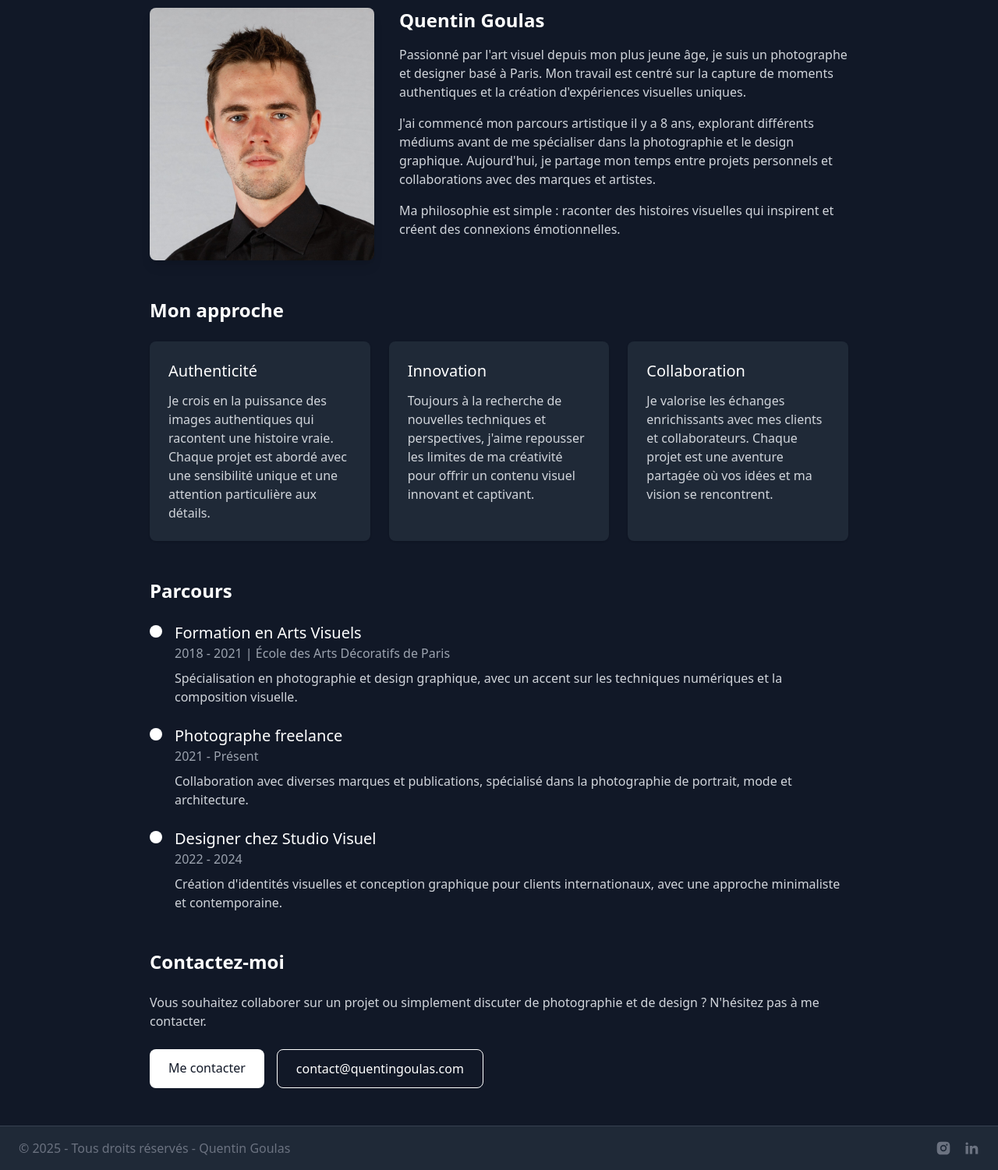
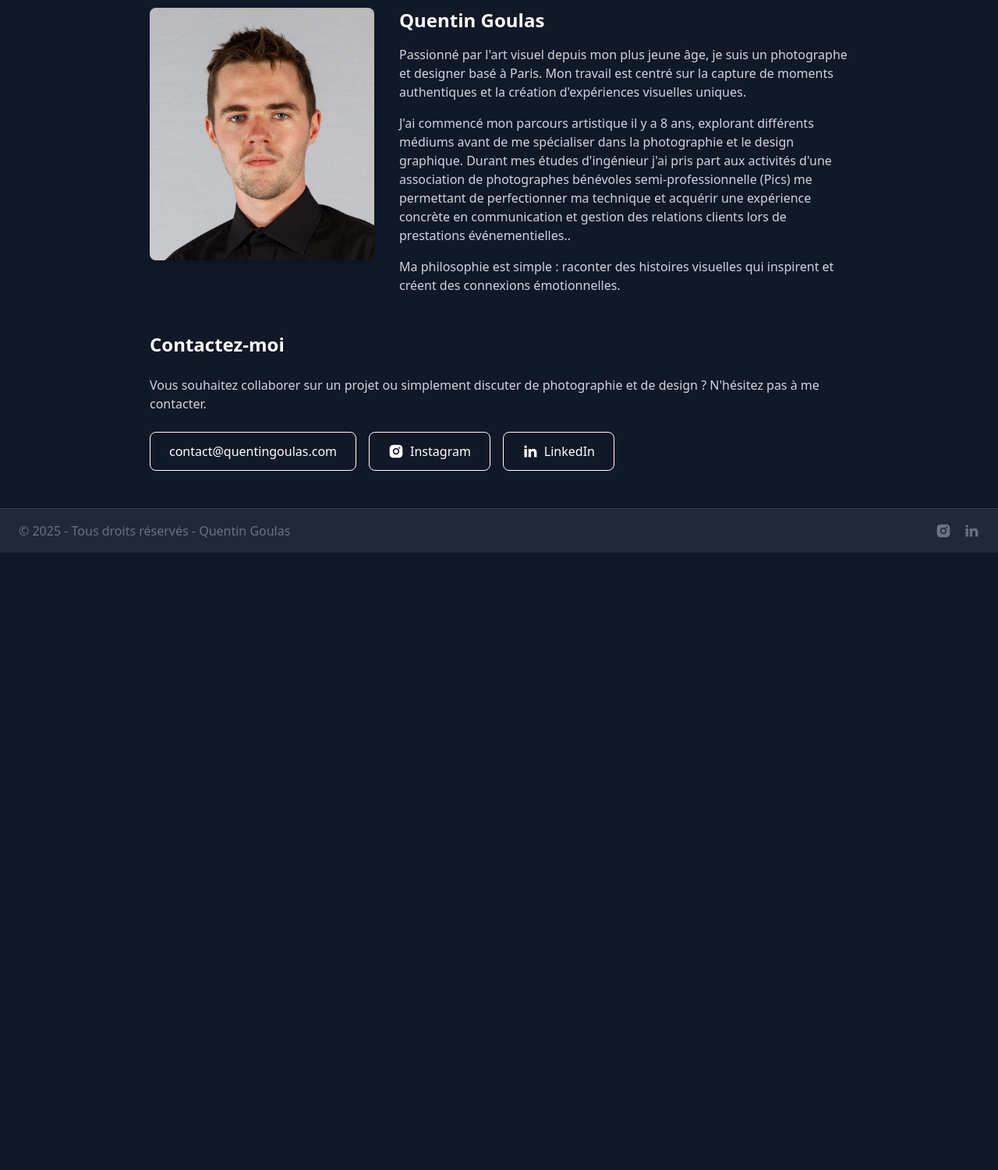
Before and after one commit to QuentinGoulas/portfolio, a Flask app: page /about in a window 1280 px wide. Shown: the part 172-1673 px from the top of the page at 78% size. After the commit the page ends 881 px from the top, so only its background shows below. Run offline with Flask 3, Linux system fonts and the light colour scheme; some libraries are stand-ins or nearby versions.

Commit message:
Update about page content: enhance personal narrative and add social media links for better engagement

```diff
--- a/templates/about.html
+++ b/templates/about.html
@@ -66,86 +66,41 @@
                             authentiques et la création d'expériences visuelles uniques.</p>
                         <p class="mb-4 text-gray-300">J'ai commencé mon parcours artistique il y a 8 ans, explorant
                             différents médiums avant de me spécialiser dans la photographie et le design graphique.
-                            Aujourd'hui, je partage mon temps entre projets personnels et collaborations avec des
-                            marques et artistes.</p>
+                            Durant mes études d'ingénieur j'ai pris part aux activités d'une association de photographes
+                            bénévoles semi-professionnelle (<a ref="https://galerie.pics">Pics</a>) me permettant de
+                            perfectionner ma technique et acquérir une expérience concrète en communication et gestion
+                            des relations clients lors de prestations événementielles..</p>
                         <p class="text-gray-300">Ma philosophie est simple : raconter des histoires visuelles qui
                             inspirent et créent des connexions émotionnelles.</p>
                     </div>
                 </div>
-
-                <div class="mb-12">
-                    <h2 class="text-2xl font-semibold mb-6">Mon approche</h2>
-                    <div class="grid grid-cols-1 md:grid-cols-3 gap-6">
-                        <div class="bg-gray-800 p-6 rounded-lg shadow">
-                            <h3 class="text-xl font-medium mb-3">Authenticité</h3>
-                            <p class="text-gray-300">Je crois en la puissance des images authentiques qui racontent une
-                                histoire vraie. Chaque projet est abordé avec une sensibilité unique et une attention
-                                particulière aux détails.</p>
-                        </div>
-                        <div class="bg-gray-800 p-6 rounded-lg shadow">
-                            <h3 class="text-xl font-medium mb-3">Innovation</h3>
-                            <p class="text-gray-300">Toujours à la recherche de nouvelles techniques et perspectives,
-                                j'aime repousser les limites de ma créativité pour offrir un contenu visuel innovant et
-                                captivant.</p>
-                        </div>
-                        <div class="bg-gray-800 p-6 rounded-lg shadow">
-                            <h3 class="text-xl font-medium mb-3">Collaboration</h3>
-                            <p class="text-gray-300">Je valorise les échanges enrichissants avec mes clients et
-                                collaborateurs. Chaque projet est une aventure partagée où vos idées et ma vision se
-                                rencontrent.</p>
-                        </div>
-                    </div>
-                </div>
-
-                <div class="mb-12">
-                    <h2 class="text-2xl font-semibold mb-6">Parcours</h2>
-                    <div class="space-y-6">
-                        <div class="flex">
-                            <div class="flex-shrink-0 mr-4">
-                                <div class="w-4 h-4 bg-white rounded-full mt-1"></div>
-                            </div>
-                            <div>
-                                <h3 class="text-xl font-medium">Formation en Arts Visuels</h3>
-                                <p class="text-gray-400 mb-2">2018 - 2021 | École des Arts Décoratifs de Paris</p>
-                                <p class="text-gray-300">Spécialisation en photographie et design graphique, avec un
-                                    accent sur les techniques numériques et la composition visuelle.</p>
-                            </div>
-                        </div>
-                        <div class="flex">
-                            <div class="flex-shrink-0 mr-4">
-                                <div class="w-4 h-4 bg-white rounded-full mt-1"></div>
-                            </div>
-                            <div>
-                                <h3 class="text-xl font-medium">Photographe freelance</h3>
-                                <p class="text-gray-400 mb-2">2021 - Présent</p>
-                                <p class="text-gray-300">Collaboration avec diverses marques et publications, spécialisé
-                                    dans la photographie de portrait, mode et architecture.</p>
-                            </div>
-                        </div>
-                        <div class="flex">
-                            <div class="flex-shrink-0 mr-4">
-                                <div class="w-4 h-4 bg-white rounded-full mt-1"></div>
-                            </div>
-                            <div>
-                                <h3 class="text-xl font-medium">Designer chez Studio Visuel</h3>
-                                <p class="text-gray-400 mb-2">2022 - 2024</p>
-                                <p class="text-gray-300">Création d'identités visuelles et conception graphique pour
-                                    clients internationaux, avec une approche minimaliste et contemporaine.</p>
-                            </div>
-                        </div>
-                    </div>
-                </div>
-
                 <div>
                     <h2 class="text-2xl font-semibold mb-6">Contactez-moi</h2>
                     <p class="mb-6 text-gray-300">Vous souhaitez collaborer sur un projet ou simplement discuter de
                         photographie et de design ? N'hésitez pas à me contacter.</p>
                     <div class="flex flex-col md:flex-row gap-4">
-                        <a href="/contact"
-                            class="inline-block bg-white text-gray-900 hover:bg-gray-300 font-medium px-6 py-3 rounded-lg text-center transition-colors duration-200">Me
-                            contacter</a>
                         <a href="mailto:contact@quentingoulas.com"
                             class="inline-block bg-transparent border border-white text-white hover:bg-white hover:text-gray-900 font-medium px-6 py-3 rounded-lg text-center transition-colors duration-200">contact@quentingoulas.com</a>
+                        <a href="https://www.instagram.com/kintin.raw/"
+                            class="inline-block bg-transparent border border-white text-white hover:bg-white hover:text-gray-900 font-medium px-6 py-3 rounded-lg text-center transition-colors duration-200">
+                            <div class="flex items-center">
+                                <svg viewBox="0 0 24 24" fill="currentColor" class="h-5 w-5 mr-2">
+                                    <path
+                                        d="M12 2c2.717 0 3.056.01 4.122.06 1.065.05 1.79.217 2.428.465.66.254 1.216.598 1.772 1.153a4.908 4.908 0 0 1 1.153 1.772c.247.637.415 1.363.465 2.428.047 1.066.06 1.405.06 4.122 0 2.717-.01 3.056-.06 4.122-.05 1.065-.218 1.79-.465 2.428a4.883 4.883 0 0 1-1.153 1.772 4.915 4.915 0 0 1-1.772 1.153c-.637.247-1.363.415-2.428.465-1.066.047-1.405.06-4.122.06-2.717 0-3.056-.01-4.122-.06-1.065-.05-1.79-.218-2.428-.465a4.89 4.89 0 0 1-1.772-1.153 4.904 4.904 0 0 1-1.153-1.772c-.248-.637-.415-1.363-.465-2.428C2.013 15.056 2 14.717 2 12c0-2.717.01-3.056.06-4.122.05-1.066.217-1.79.465-2.428a4.88 4.88 0 0 1 1.153-1.772A4.897 4.897 0 0 1 5.45 2.525c.638-.248 1.362-.415 2.428-.465C8.944 2.013 9.283 2 12 2zm0 5a5 5 0 1 0 0 10 5 5 0 0 0 0-10zm6.5-.25a1.25 1.25 0 0 0-2.5 0 1.25 1.25 0 0 0 2.5 0zM12 9a3 3 0 1 1 0 6 3 3 0 0 1 0-6z" />
+                                </svg>
+                                Instagram
+                            </div>
+                        </a>
+                        <a href="https://www.linkedin.com/in/quentin-goulas-63835b225/"
+                            class="inline-block bg-transparent border border-white text-white hover:bg-white hover:text-gray-900 font-medium px-6 py-3 rounded-lg text-center transition-colors duration-200">
+                            <div class="flex items-center">
+                                <svg viewBox="0 0 24 24" fill="currentColor" class="h-5 w-5 mr-2">
+                                    <path
+                                        d="M6.94 5a2 2 0 1 1-4-.002 2 2 0 0 1 4 .002zM7 8.48H3V21h4V8.48zm6.32 0H9.34V21h3.94v-6.57c0-3.66 4.77-4 4.77 0V21H22v-7.93c0-6.17-7.06-5.94-8.72-2.91l.04-1.68z" />
+                                </svg>
+                                LinkedIn
+                            </div>
+                        </a>
                     </div>
                 </div>
             </div>
```
